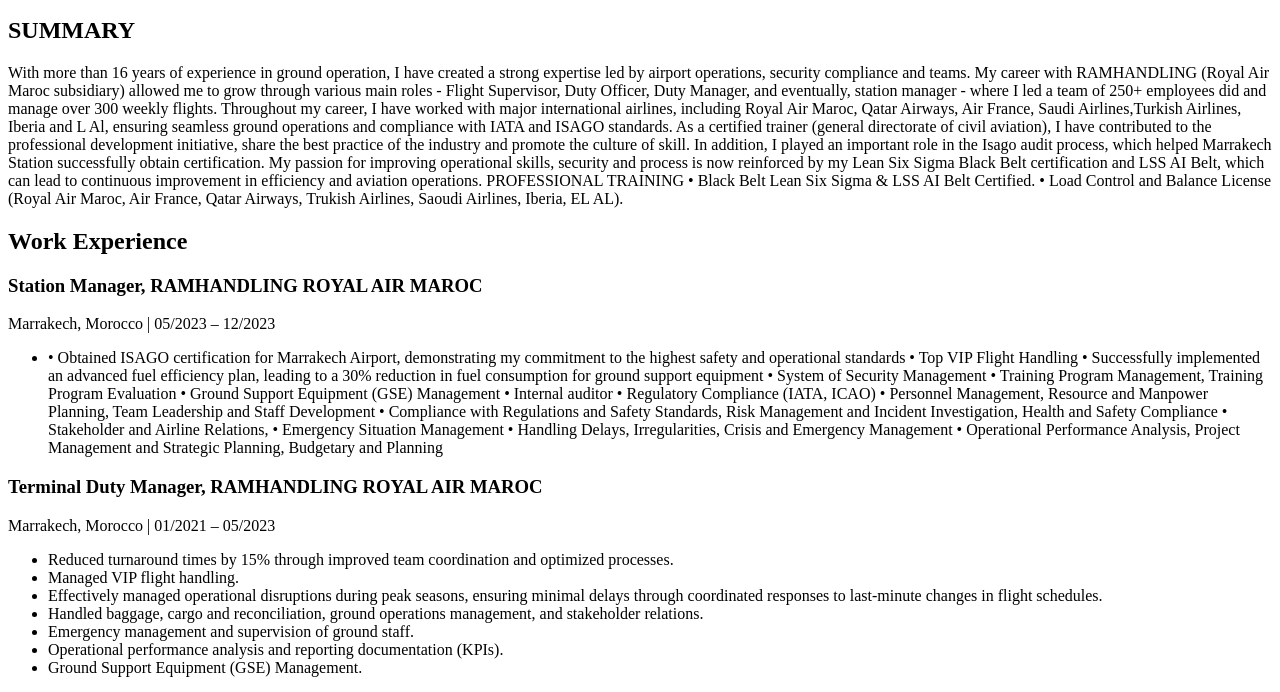
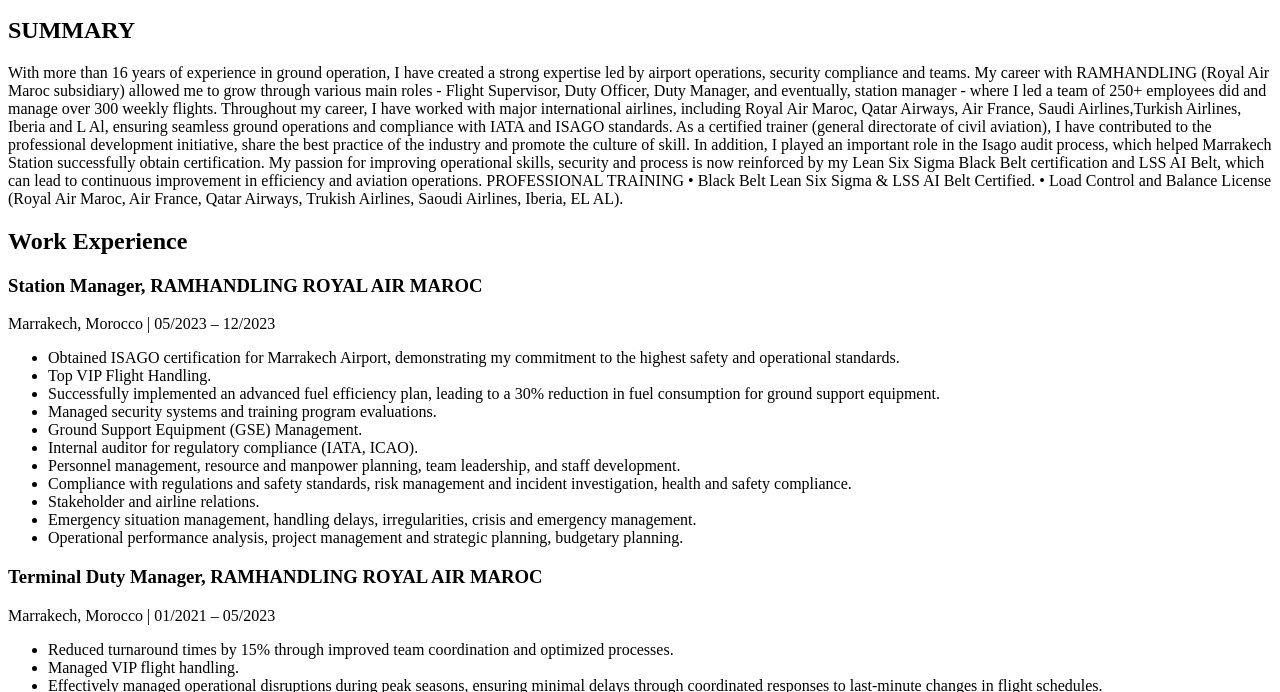
Before and after one commit to YASBYD/yassir-bouayad-tlemcani, a plain HTML site: page index.html in a window 1280 px wide. Shown: the part 101-793 px from the top of the page. Drawn offline with Linux system fonts and the light colour scheme.

Commit message:
Update index.html

```diff
--- a/index.html
+++ b/index.html
@@ -32,21 +32,17 @@ PROFESSIONAL TRAINING
         <h3>Station Manager, RAMHANDLING ROYAL AIR MAROC</h3>
         <p>Marrakech, Morocco | 05/2023 – 12/2023</p>
         <ul>
-          <li>•	Obtained ISAGO certification for Marrakech Airport, demonstrating my commitment to the highest safety and operational standards
-•	Top VIP Flight Handling
-•	Successfully implemented an advanced fuel efficiency plan, leading to a 30% reduction in fuel consumption for ground support equipment
-•	System of Security Management
-•	Training Program Management, Training Program Evaluation
-•	Ground Support Equipment (GSE) Management
-•	Internal auditor
-•	Regulatory Compliance (IATA, ICAO)
-•	Personnel Management, Resource and Manpower Planning, Team Leadership and Staff Development
-•	Compliance with Regulations and Safety Standards, Risk Management and Incident Investigation, Health and Safety Compliance
-•	Stakeholder and Airline Relations,
-•	Emergency Situation Management
-•	Handling Delays, Irregularities, Crisis and Emergency Management
-•	Operational Performance Analysis, Project Management and Strategic Planning, Budgetary and Planning
-</li>
+          <li>Obtained ISAGO certification for Marrakech Airport, demonstrating my commitment to the highest safety and operational standards.</li>
+          <li>Top VIP Flight Handling.</li>
+          <li>Successfully implemented an advanced fuel efficiency plan, leading to a 30% reduction in fuel consumption for ground support equipment.</li>
+          <li>Managed security systems and training program evaluations.</li>
+          <li>Ground Support Equipment (GSE) Management.</li>
+          <li>Internal auditor for regulatory compliance (IATA, ICAO).</li>
+          <li>Personnel management, resource and manpower planning, team leadership, and staff development.</li>
+          <li>Compliance with regulations and safety standards, risk management and incident investigation, health and safety compliance.</li>
+          <li>Stakeholder and airline relations.</li>
+          <li>Emergency situation management, handling delays, irregularities, crisis and emergency management.</li>
+          <li>Operational performance analysis, project management and strategic planning, budgetary planning.</li>
         </ul>
       </article>
       <article>
```
